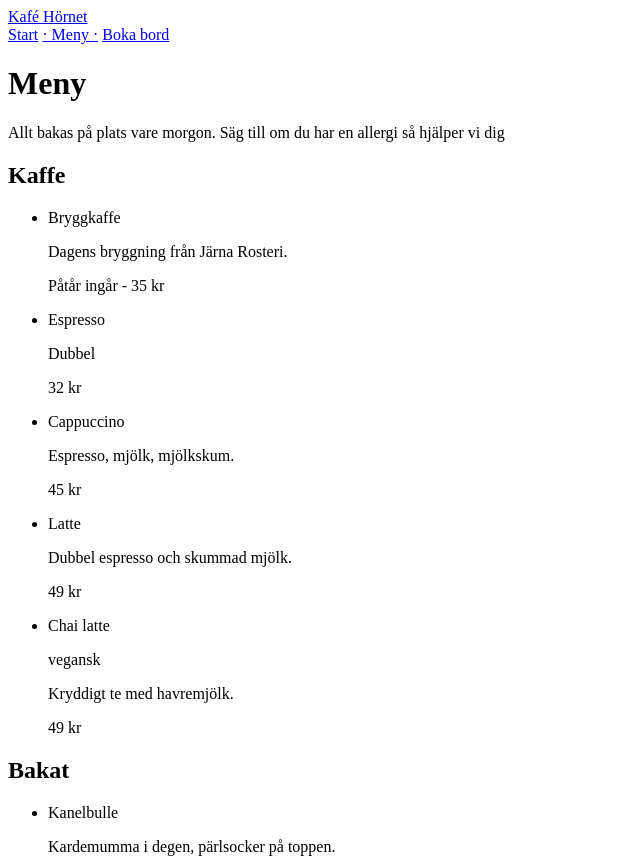
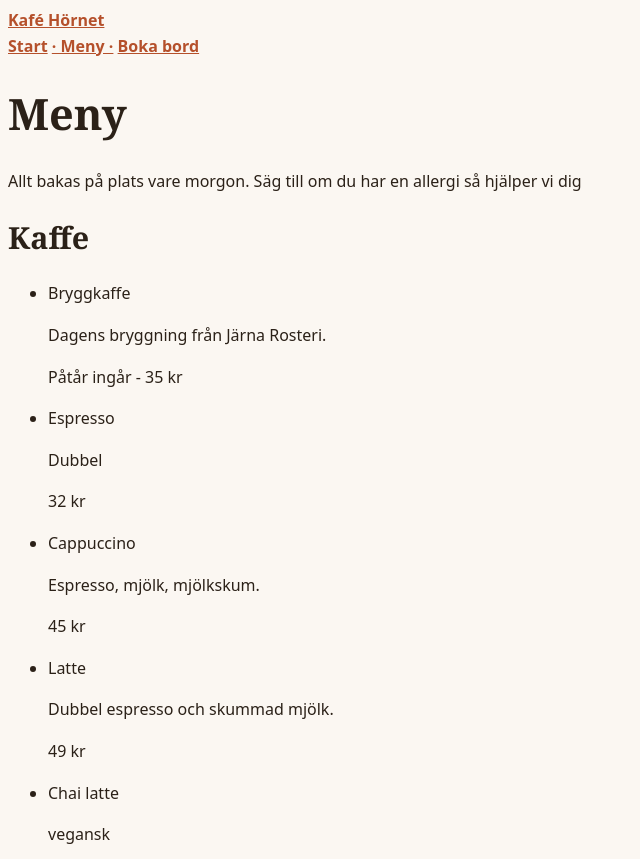
Before and after one commit to mariaingwall/cafehornet, a plain HTML site: page menu.html in a window 1280 px wide. Shown: the top 859 px of the page, without its empty margins (0-640 px from the left). Drawn offline with Linux system fonts and the light colour scheme.

Commit message:
color and font

```diff
--- a/menu.html
+++ b/menu.html
@@ -3,6 +3,7 @@
   <head>
     <meta charset="UTF-8" />
     <title>Kafé Hörnet</title>
+    <link rel="stylesheet" href="style.css" />
   </head>
   <body>
     <header>
--- /dev/null
+++ b/style.css
@@ -0,0 +1,39 @@
+/* Kafé hörnet */
+
+* {
+  box-sizing: border-box;
+}
+
+body {
+  background-color: #fbf7f2;
+}
+
+body {
+  font-family: system-ui, Helvetica, Arial, sans-serif;
+  line-height: 1.6;
+  color: #2b2118;
+}
+
+h1,
+h2 {
+  font-family: Georgia, serif;
+  line-height: 1.2;
+  color: #2b2118;
+}
+
+h1 {
+  font-size: 2.7rem;
+}
+
+h2 {
+  font-size: 1.9rem;
+}
+
+a {
+  font-weight: bold;
+  color: #b5502b;
+}
+
+a:hover {
+  color: #8f3e20;
+}
```
Also changed, not shown: booking.html (+1 -0 lines), index.html (+12 -7 lines).
